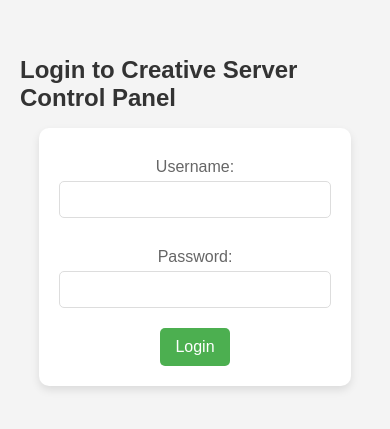
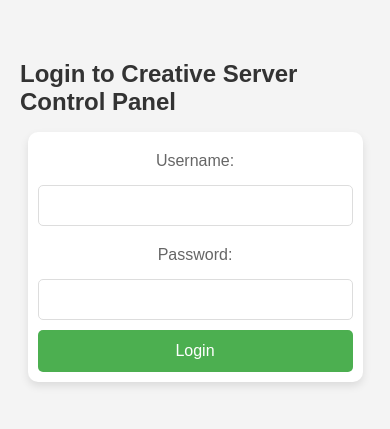
Before and after one commit to TheLongIslander/CreativeServerControlPanelWebsite, a website: page public/login.html in a window 390 px wide. Shown: the part 231-660 px from the top of the page. Drawn offline with Linux system fonts and the light colour scheme.

Commit message:
Added support for mobile browsers in styleLogin.css

```diff
--- a/public/styleLogin.css
+++ b/public/styleLogin.css
@@ -88,3 +88,28 @@ button:hover {
         border-color: #555;
     }
 }
+
+/* Responsive adjustments for screens less than 768px wide */
+@media (max-width: 768px) {
+    form {
+        padding: 10px;
+        width: 90%; /* Make form take up most of the screen */
+    }
+
+    input[type="text"],
+    input[type="password"] {
+        padding: 12px; /* Larger padding for easier interaction */
+        margin-top: 10px;
+        margin-bottom: 10px;
+    }
+
+    button {
+        padding: 12px 24px;
+        font-size: 1rem; /* Slightly larger font size for readability */
+        width: 100%; /* Easier to tap */
+    }
+
+    label {
+        margin-bottom: 5px; /* Tighten up spacing */
+    }
+}
```
